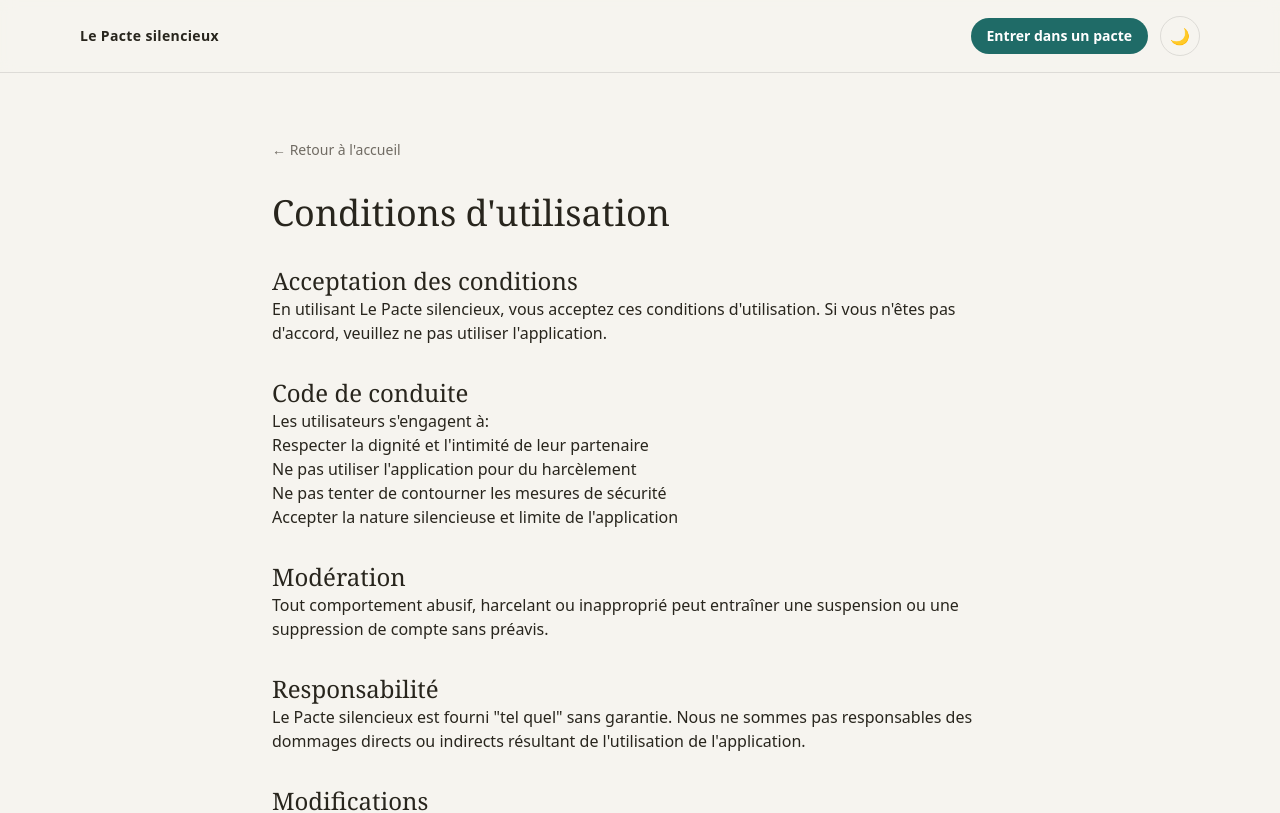
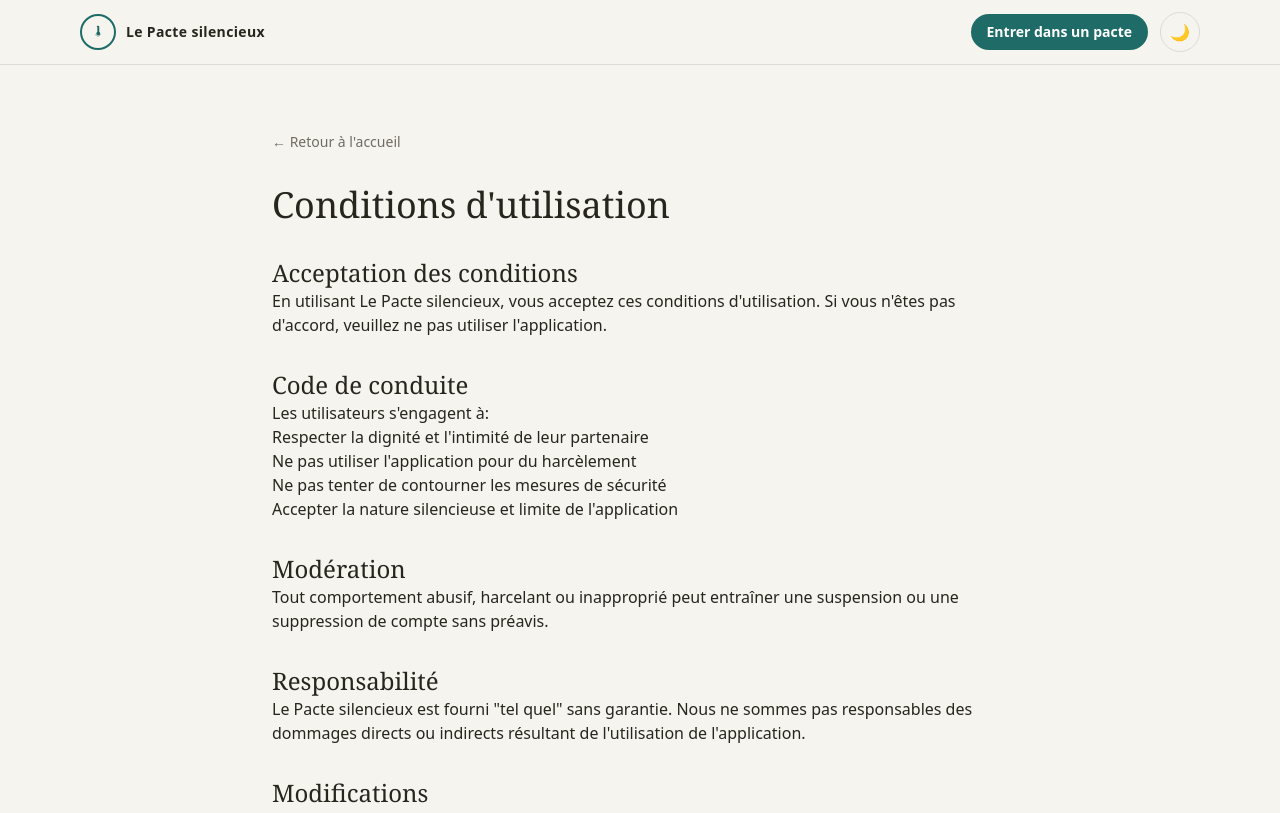
Before and after one commit to piratebtz64-hue/pacte-silencieux, a Next.js app: page /terms in a window 1280 px wide. Shown: the top 813 px of the page. Built offline with nearby package versions, Linux system fonts and the light colour scheme; no server answers.

Commit message:
feat: logo chut officiel + bannière de marque sur l'accueil

```diff
--- /dev/null
+++ b/src/components/BrandBanner.tsx
@@ -0,0 +1,69 @@
+/** Bannière de marque — lumière, silence, logo chut */
+export default function BrandBanner() {
+  return (
+    <div
+      className="relative overflow-hidden rounded-2xl border border-black/10 dark:border-white/10"
+      style={{
+        background:
+          'radial-gradient(ellipse 80% 60% at 50% 0%, #3d4a3f 0%, #1a1f1c 45%, #0d0f0e 100%)',
+      }}
+    >
+      {/* Rayons de lumière */}
+      <div
+        className="pointer-events-none absolute inset-0 opacity-70"
+        style={{
+          background:
+            'conic-gradient(from 200deg at 50% -10%, transparent 0deg, rgba(245,230,200,0.15) 20deg, transparent 40deg, transparent 140deg, rgba(245,230,200,0.12) 160deg, transparent 180deg)',
+        }}
+      />
+      <div
+        className="pointer-events-none absolute left-1/2 top-0 h-full w-[2px] -translate-x-1/2 opacity-40"
+        style={{
+          background:
+            'linear-gradient(to bottom, rgba(255,240,210,0.5), transparent 70%)',
+        }}
+      />
+
+      <div className="relative px-6 py-14 md:py-16 text-center text-[#f5f0e8]">
+        <h2 className="font-serif text-3xl md:text-4xl tracking-wide">
+          Le Pacte Silencieux
+        </h2>
+
+        {/* Logo chut */}
+        <div className="mt-6 mb-6 flex justify-center">
+          <div className="flex h-14 w-14 items-center justify-center rounded-full border border-[#f5f0e8]/50 text-[#f5f0e8]">
+            <svg
+              viewBox="0 0 64 64"
+              className="h-8 w-8"
+              fill="currentColor"
+              aria-hidden
+            >
+              <path d="M28 16c0-2.2 1.8-4 4-4s4 1.8 4 4v15.2c1.9 1.1 3.2 3.1 3.2 5.5 0 3.5-2.8 6.3-6.3 6.3s-6.3-2.8-6.3-6.3c0-2.4 1.3-4.4 3.2-5.5V16z" />
+              <path
+                d="M24 40c1.2 3.5 4.2 6 7.9 6s6.7-2.5 7.9-6"
+                fill="none"
+                stroke="currentColor"
+                strokeWidth="2"
+                strokeLinecap="round"
+                opacity="0.55"
+              />
+            </svg>
+          </div>
+        </div>
+
+        <p className="text-sm md:text-base text-[#f5f0e8]/85 tracking-wide">
+          Un espace d’entraide sociale discrète
+        </p>
+      </div>
+
+      {/* Brume bas */}
+      <div
+        className="pointer-events-none absolute bottom-0 left-0 right-0 h-16 opacity-50"
+        style={{
+          background:
+            'linear-gradient(to top, rgba(245,240,232,0.12), transparent)',
+        }}
+      />
+    </div>
+  );
+}
--- a/src/components/Header.tsx
+++ b/src/components/Header.tsx
@@ -2,14 +2,13 @@
 
 import Link from 'next/link';
 import ThemeToggle from './ThemeToggle';
+import Logo from './Logo';
 
 export default function Header({ showCta = true }: { showCta?: boolean }) {
   return (
     <header className="sticky top-0 z-50 backdrop-blur bg-[color-mix(in_srgb,var(--background)_72%,transparent)] border-b border-black/10 dark:border-white/10">
-      <div className="max-w-6xl mx-auto px-4 py-4 flex items-center justify-between">
-        <Link href="/" className="font-bold text-sm tracking-wide">
-          Le Pacte silencieux
-        </Link>
+      <div className="max-w-6xl mx-auto px-4 py-3 flex items-center justify-between">
+        <Logo />
         <div className="flex items-center gap-3">
           {showCta && (
             <Link
--- /dev/null
+++ b/src/components/Logo.tsx
@@ -0,0 +1,45 @@
+import Link from 'next/link';
+
+export default function Logo({
+  className = '',
+  showText = true,
+  href = '/',
+}: {
+  className?: string;
+  showText?: boolean;
+  href?: string;
+}) {
+  return (
+    <Link
+      href={href}
+      className={`inline-flex items-center gap-2.5 group ${className}`}
+      aria-label="Le Pacte silencieux — accueil"
+    >
+      <span className="relative flex h-9 w-9 shrink-0 items-center justify-center rounded-full border-2 border-[#1f6b67] text-[#1f6b67] group-hover:bg-[#1f6b67]/10 transition">
+        {/* Icône chut — doigt sur la bouche */}
+        <svg
+          viewBox="0 0 64 64"
+          className="h-5 w-5"
+          fill="currentColor"
+          aria-hidden
+        >
+          <path d="M28 16c0-2.2 1.8-4 4-4s4 1.8 4 4v15.2c1.9 1.1 3.2 3.1 3.2 5.5 0 3.5-2.8 6.3-6.3 6.3s-6.3-2.8-6.3-6.3c0-2.4 1.3-4.4 3.2-5.5V16z" />
+          <path
+            d="M24 40c1.2 3.5 4.2 6 7.9 6s6.7-2.5 7.9-6"
+            fill="none"
+            stroke="currentColor"
+            strokeWidth="2"
+            strokeLinecap="round"
+            opacity="0.55"
+          />
+        </svg>
+      </span>
+      {showText && (
+        <span className="font-bold text-sm tracking-wide leading-tight">
+          Le Pacte
+          <span className="hidden sm:inline"> silencieux</span>
+        </span>
+      )}
+    </Link>
+  );
+}
```
Also changed, not shown: public/logo.svg (added).
